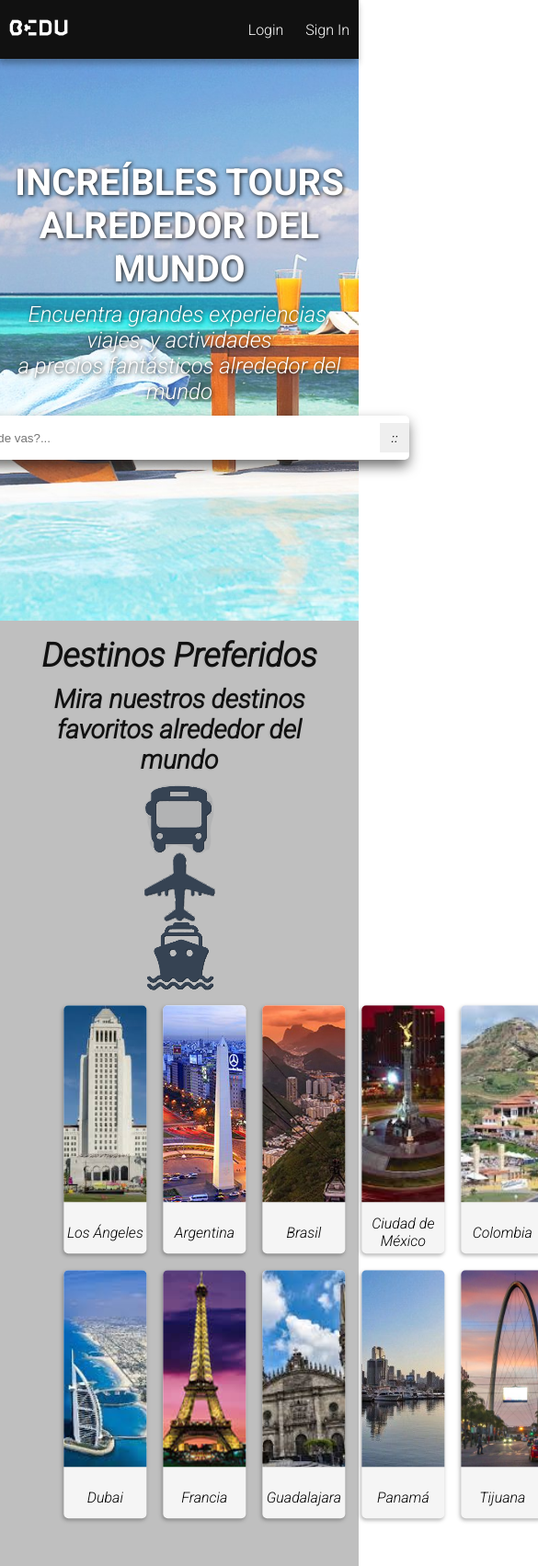
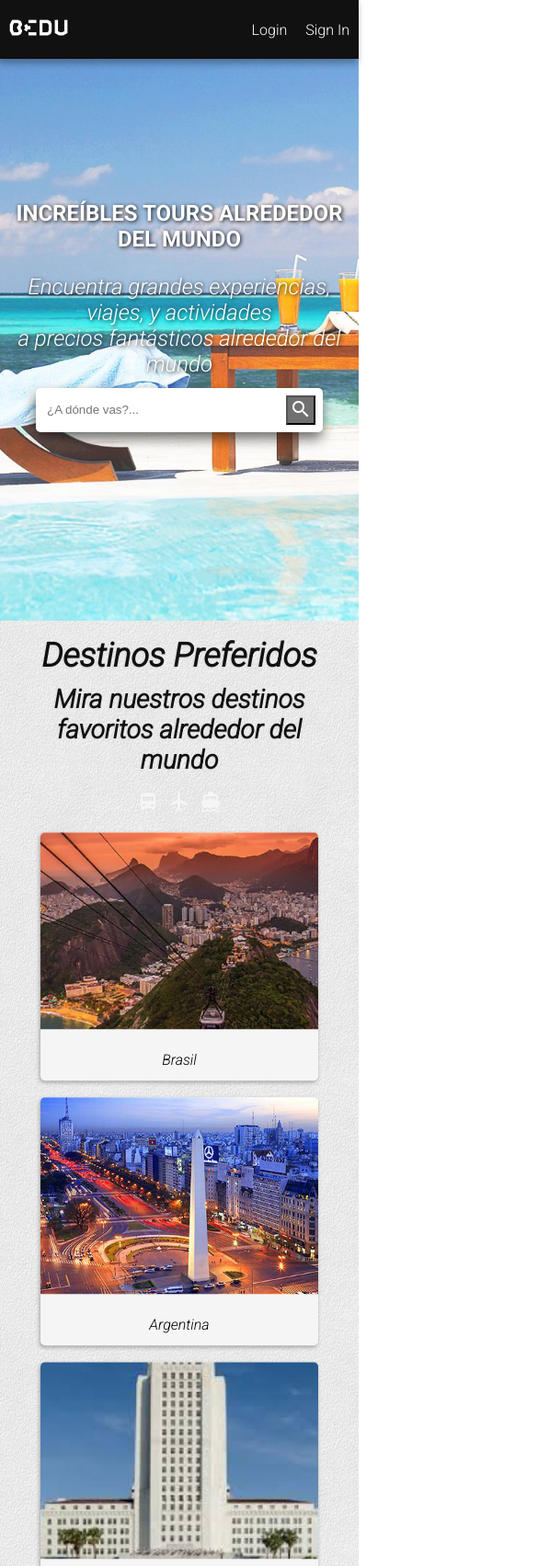
Before and after one commit to DigitalNaut/Bedu-Travel, a plain HTML site: page index.html in a window 390 px wide. Shown: the top 1703 px of the page at 92% size, 585 px wide, since content can reach past the window. Drawn offline with Linux system fonts and the light colour scheme.

Commit message:
Reorganization & Responsive Design Implementation

```diff
--- /dev/null
+++ b/assets/css/main-content.css
@@ -0,0 +1,95 @@
+.content {
+    width: inherit;
+    background-color: #8888;
+    margin: 0px;
+    word-break: break-word;
+    color: white;
+}
+
+.content .title {
+    font-size: 2.5em;
+    font-weight: 700;
+
+    text-transform: uppercase;
+
+    padding: 0.5em;
+}
+
+@media only screen and (max-width: 768px) {
+    .content .title {
+        font-size: 2em;
+    }
+
+    .content .description {
+        font-size: 1.25em;
+    }
+}
+
+@media only screen and (max-width: 425px) {
+    .content .title {
+        font-size: 1.5em;
+    }
+
+    .content .description {
+        font-size: 0.8em;
+    }
+}
+
+.content .description {
+    padding: 0.5em;
+
+    font-size: 1.5em;
+    font-weight: 300;
+    font-style: italic;
+    font-family: 'Roboto', sans-serif;
+}
+
+.searchbar {
+    background-color: white;
+    width: min(500px, 80%);
+    height: 48px;
+    border-radius: 5px;
+
+    display: flex;
+    flex-direction: row;
+    justify-content: space-between;
+    align-items: center;
+
+    box-shadow: -1px 7px 14px #11111199;
+}
+
+.searchbar input {
+    flex-grow: 1;
+    border: none;
+    margin-left: 10px;
+}
+
+.searchbar button {
+    margin: 8px;
+    width: 32px;
+    height: 32px;
+
+    display: flex;
+    justify-content: center;
+
+    color: #fff;
+    background-color: #11111199;
+    text-decoration: none;
+}
+
+.content .container {
+    width: inherit;
+    display: flex;
+    flex-direction: column;
+    align-items: center;
+    justify-content: center;
+    text-align: center;
+
+    text-shadow: 1px 1px 4px #111111;
+
+    background-image: url("../images/img_cover_home.jpg");
+    background-repeat: no-repeat;
+    background-position: center;
+    background-size: cover;;
+    height: 80vh;
+}
--- /dev/null
+++ b/assets/css/main-showcase.css
@@ -0,0 +1,102 @@
+.showcase {
+    background-blend-mode: multiply;
+    background-image: url('../images/egg_shell.png');
+    background-repeat: repeat;
+    background-position: center;
+
+    color: #111111;
+    font-family: 'Roboto', sans-serif;
+
+    display: flex;
+    flex-direction: column;
+    justify-content: center;
+    justify-items: center;
+    align-items: center;
+    text-align: center;
+}
+
+.showcase > .destinations h1, h2, h3
+{
+    margin: 0;
+    padding: 5px;
+    text-shadow: -1px 1px 2px #11111111;
+}
+
+.showcase > .icons {
+    color: whitesmoke;
+    font-size: 1.2em;
+    font-style: italic;
+
+    width: inherit;
+    display: flex;
+    flex-direction: row;
+    margin-bottom: 16px;
+    align-items: center;
+    gap: 10px;
+    justify-content: space-around;
+    flex-wrap: wrap;
+}
+
+.icons > .item {
+    width: 48px;
+    height: 48px;
+
+    padding: 16px;
+    padding-left: 120px;
+    padding-right: 120px;
+
+    display: flex;
+    justify-content: center;
+    align-items: center;
+}
+
+.showcase > .destinations {
+    width: 80vw;
+    padding-bottom: 48px;
+
+    display: flex;
+    justify-content: space-evenly;
+    flex-flow: row wrap;
+
+    filter: drop-shadow(-1px 2px 2px #11111155);
+    gap: 8px;
+}
+
+.destinations > .item:first-child {
+    /* flex-grow: 1; */
+    flex-basis: 50%;
+    /* flex-grow: 2; */
+}
+
+.destinations > .item {
+    width: 280px;
+    height: 280px;
+
+    display: grid;
+    grid-template-rows: 80% 20%;
+    align-items: center;
+    flex-grow: 1;
+
+    clip-path: inset(5px round 5px);
+    background-color: whitesmoke;
+    color: #111111;
+
+    text-align: center;
+    font-family: 'Roboto', sans-serif;
+    font-style: italic;
+}
+
+.destinations .item img {
+    width: 100%;
+    height:100%;
+
+    object-fit: cover;
+
+    aspect-ratio: 1;
+    clip-path: inset(5px 0px 5px 0px round 5px);
+}
+
+.destinations .item p {
+    font-size: max(1.2em, auto);
+    color: black;
+}
--- a/assets/css/main.css
+++ /dev/null
@@ -1,237 +0,0 @@
-html, h1, figure, p, body {
-    margin: 0px;
-    padding: 0px;
-}
-
-body {
-    font-family: 'Roboto', sans-serif;
-}
-
-.navbar {
-    width: 100%;
-    height: 64px;
-    background-color: #111;
-    color: #fff;
-    box-shadow: -1px 5px 7px #11111155;
-
-    position: fixed;
-    display: flex;
-    flex-direction: row;
-    justify-content: space-between;
-    align-items: center;
-}
-
-.navbar .logo {
-    width: 64px;
-    padding-left: 10px;
-
-    background-repeat: no-repeat;
-    background-position: center;
-    background-size: contain;
-}
-
-.navbar .navlist {
-    text-align: center;
-    list-style-type: none;
-}
-
-.navbar .item {
-    margin: 10px;
-    display: inline;
-}
-
-.navbar a {
-    color: #fff;
-    text-decoration: none;
-}
-
-.content {
-    width: 1fr;
-    background-color: #8888;
-    margin: 0px;
-    word-break: break-word;
-    color: white;
-}
-
-.content .title {
-    font-size: 2.5em;
-    font-weight: 700;
-
-    text-transform: uppercase;
-}
-
-.content .description {
-    padding: 0.5em;
-
-    font-size: 1.5em;
-    font-weight: 300;
-    font-style: italic;
-    font-family: 'Roboto', sans-serif;}
-
-.searchbar {
-    background-color: white;
-    width: 500px;
-    height: 48px;
-    border-radius: 5px;
-
-    display: flex;
-    flex-direction: row;
-    justify-content: space-between;
-    align-items: center;
-
-    box-shadow: -1px 7px 14px #11111199;
-}
-
-.searchbar input {
-    flex-grow: 1;
-    border: none;
-    padding-left: 10px;
-}
-
-.searchbar button {
-    width: 32px;
-    height: 32px;
-    border: none;
-
-    color: #111;
-}
-
-.searchbar > button > i {
-    /*content: "\f002"; */
-}
-
-.container {
-    display: flex;
-    flex-direction: column;
-    align-items: center;
-    justify-content: center;
-    text-align: center;
-
-    text-shadow: 1px 1px 4px #111111;
-}
-
-.content .container {
-    background-image: url("/assets/images/img_cover_home.jpg");
-    background-repeat: no-repeat;
-    background-position: center;
-    background-size: cover;;
-    height: 80vh;
-}
-
-.showcase {
-    background-blend-mode: multiply;
-    background-image: url('/Lassets/images/egg_shell.png');
-    background-repeat: repeat;
-    background-position: center;
-
-    color: #111111;
-    width: 1fr;
-    font-family: 'Roboto', sans-serif;
-
-    display: flex;
-    flex-direction: column;
-    align-items: center;
-    text-align: center;
-}
-
-.showcase > .destinations h1, h2, h3
-{
-    margin: 0;
-    padding: 5px;
-    text-shadow: -1px 1px 2px #11111111;
-}
-
-.showcase > .icons {
-    color: whitesmoke;
-    font-size: 1.2em;
-    font-style: italic;
-
-    display: flex;
-    flex-direction: row;
-    margin-bottom: 16px;
-    align-items: center;
-    gap: 10px;
-    justify-content: space-around;
-    flex-wrap: wrap;
-}
-
-.icons > .item {
-    width: 64px;
-    height: 64px;
-
-    margin-left: 120px;
-    margin-right: 120px;
-
-    display: flex;
-    justify-content: center;
-    align-items: center;
-}
-
-.showcase > .destinations {
-    margin-bottom: 48px;
-
-    display: grid;
-    width: 67vw;
-    grid-template-columns: repeat(5, minmax(100px, 1fr));
-
-    align-items: flex-end;
-
-    filter: drop-shadow(-1px 2px 2px #11111155);
-    gap: 8px;
-}
-
-.destinations > .item {
-    width: 100%;
-    height: 280px;
-
-    display: grid;
-    grid-template-rows: 80% 20%;
-    align-items: center;
-
-    clip-path: inset(5px round 5px);
-    background-color: whitesmoke;
-    color: #111111;
-
-    text-align: center;
-    font-family: 'Roboto', sans-serif;
-    font-style: italic;
-}
-
-.destinations .item img {
-    width: 100%;
-    height:100%;
-
-    object-fit: cover;
-
-    aspect-ratio: 1;
-    clip-path: inset(5px 0px 5px 0px round 5px);
-}
-
-.destinations .item p {
-    font-size: max(1.2em, auto);
-    color: black;
-}
-
-.footer {
-    display: flex;
-    flex-direction: row;
-    justify-content: flex-start;
-    align-content: stretch;
-
-    width: 1fr;
-    background-color: #111111;
-    padding: 10px;
-}
-
-.footer .info {
-    color: white;
-    padding-right: 8em;
-}
-
-.parallax {
-    height: 100%;
-
-    background-attachment: fixed;
-    background-position: center;
-    background-repeat: no-repeat;
-}
--- /dev/null
+++ b/assets/css/page-decoration.css
@@ -0,0 +1,84 @@
+html, h1, figure, p, body {
+    margin: 0px;
+    padding: 0px;
+}
+
+body {
+    font-family: 'Roboto', sans-serif;
+}
+
+.wrapper {
+    /* width: calc(100vw - (100vw - 100%)); */
+    width: auto;
+    display: flex;
+    flex-direction: column;
+}
+
+/* HEADER */
+
+.navbar {
+    width: calc(100vw - (100vw - 100%));
+
+    height: 64px;
+    background-color: #111;
+    color: #fff;
+    box-shadow: -1px 5px 7px #11111155;
+
+    position: fixed;
+    z-index : 1;
+    display: flex;
+    flex-direction: row;
+    justify-content: space-between;
+    align-items: center;
+}
+
+.navbar .logo {
+    width: 64px;
+    padding-left: 10px;
+
+    background-repeat: no-repeat;
+    background-position: center;
+    background-size: contain;
+}
+
+.navbar .navlist {
+    text-align: center;
+    list-style-type: none;
+    display: flex;
+    flex-direction: row;
+}
+
+.navbar .item {
+    margin: 10px;
+}
+
+.navbar a {
+    color: #fff;
+    text-decoration: none;
+}
+
+/* FOOTER */
+
+.footer {
+    width: inherit;
+    display: flex;
+    flex-flow: row wrap;
+    justify-content: flex-start;
+    align-content: stretch;
+
+    background-color: #111111;
+    padding: 10px;
+}
+
+.footer .info {
+    color: white;
+    padding-right: 1em;
+    flex-grow: 0.25;
+    flex-basis: 9em;
+}
+
+.parallax {
+    background-attachment: fixed;
+    background-position: center;
+    background-repeat: no-repeat;
+}
--- a/index.html
+++ b/index.html
@@ -4,7 +4,11 @@
 <head>
     <meta charset="UTF-8">
     <meta name="viewport" content="width=device-width, initial-scale=1.0">
-    <link rel="stylesheet" type="text/css" href="assets/css/main.css">
+    <link rel="stylesheet" type="text/css" href="assets/css/main-content.css">
+    <link rel="stylesheet" type="text/css" href="assets/css/main-showcase.css">
+    <link rel="stylesheet" type="text/css" href="assets/css/page-decoration.css">
+    <link href="https://fonts.googleapis.com/icon?family=Material+Icons"
+      rel="stylesheet">
     <link href="https://fonts.googleapis.com/css2?family=Roboto:ital,wght@0,300;0,700;1,300&display=swap" rel="stylesheet">
     <title>Bedu Travels - Home</title>
 </head>
@@ -31,7 +35,11 @@
                     alrededor del mundo</p>
                 <div class="searchbar">
                     <input type="text" placeholder="¿A dónde vas?..." name="search">
-                    <button alt=""><i class="search-icon">::</i></button>
+                    <button alt="">
+                        <i class="search-icon">
+                            <span class="material-icons">search</span>
+                        </i>
+                    </button>
                 </div>
             </div>
             <div class="showcase">
@@ -40,21 +48,24 @@
                     <h3>Mira nuestros destinos favoritos alrededor del mundo</h3>
                 </div>
                 <div class="icons">
-                    <div class="item"><img src="assets/images/bus.png" alt=""><p class="Via Bus"></p></div>
+                    <span class="material-icons">directions_bus</span>
+                    <span class="material-icons">local_airport</span>
+                    <span class="material-icons">directions_boat</span>
+                    <!-- <div class="item"><img src="assets/images/bus.png" alt=""><p class="Via Bus"></p></div>
                     <div class="item"><img src="assets/images/plane.png" alt=""><p class="Via Plane"></p></div>
-                    <div class="item"><img src="assets/images/ship.png" alt=""><p class="Via Ship"></p></div>
+                    <div class="item"><img src="assets/images/ship.png" alt=""><p class="Via Ship"></p></div> -->
                 </div>
                 <div class="destinations">
+                    <div class="item"><img src="assets/images/brasil.jpg" alt=""><p class="Brasil">Brasil</p></div>
+                    <div class="item"><img src="assets/images/argentina.jpg" alt=""><p class="Argentina">Argentina</p></div>
                     <div class="item"><img src="assets/images/angeles.jpeg" alt=""><p class="Los Ángeles">Los Ángeles</p></div>
-                    <div class="item"><img src="assets/images/argentina.jpg" alt=""><p class="Argentina">Argentina</p></div>
-                    <div class="item"><img src="assets/images/brasil.jpg" alt=""><p class="Brasil">Brasil</p></div>
                     <div class="item"><img src="assets/images/cdmx.jpeg" alt=""><p class="Ciudad de México">Ciudad de México</p></div>
                     <div class="item"><img src="assets/images/colombia.jpg" alt=""><p class="Colombia">Colombia</p></div>
                     <div class="item"><img src="assets/images/dubai.jpeg" alt=""><p class="Dubai">Dubai</p></div>
                     <div class="item"><img src="assets/images/francia.jpg" alt=""><p class="Francia">Francia</p></div>
                     <div class="item"><img src="assets/images/gdl.jpeg" alt=""><p class="Guadalajara">Guadalajara</p></div>
+                    <div class="item"><img src="assets/images/tj.jpg" alt=""><p class="Tijuana">Tijuana</p></div>
                     <div class="item"><img src="assets/images/panama.jpg" alt=""><p class="Panamá">Panamá</p></div>
-                    <div class="item"><img src="assets/images/tj.jpg" alt=""><p class="Tijuana">Tijuana</p></div>
                 </div>
             </div>
         </main>
```
Also changed, not shown: assets/images/searchIcon.png (deleted).
